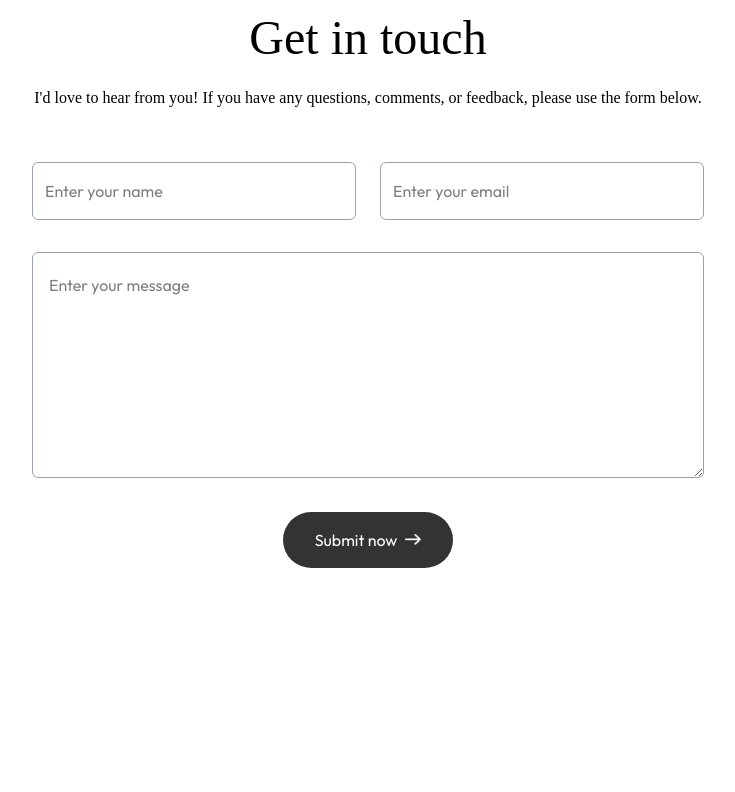
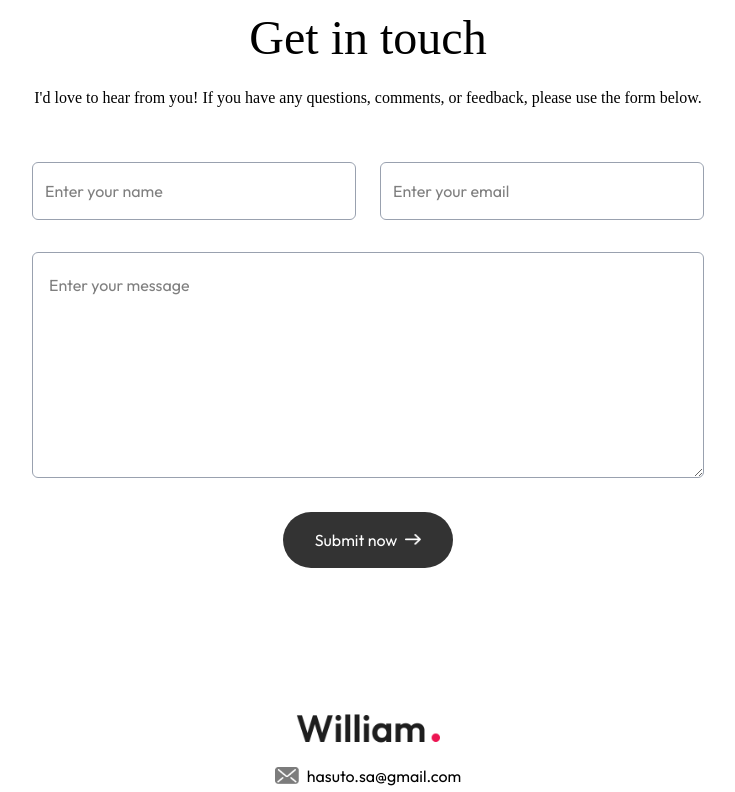
Before and after one commit to HasutoSasaki/my-portfolio, a Next.js app: page / in a window 1280 px wide. Shown: the part 2981-3773 px from the top of the page, without its empty margins (272-1007 px from the left). Before the commit the page ends 3605 px from the top, so only its background shows below. Built offline with nearby package versions, Linux system fonts and the light colour scheme; a web font is replaced by a local one.

Commit message:
feat: Add Footer component with logo and email icon.

```diff
--- /dev/null
+++ b/app/components/Footer.tsx
@@ -0,0 +1,20 @@
+import { assets } from '@/assets/assets'
+import Image from 'next/image'
+import React from 'react'
+
+const Footer = () => {
+    return (
+        <div className='mt-20'>
+            <div className='text-center'>
+                <Image src={assets.logo} alt='' className='w-36 mx-auto mb-2' />
+
+                <div className='w-max flex items-center gap-2 mx-auto'>
+                    <Image src={assets.mailIcon} alt='' className='w-6' />
+                    hasuto.sa@gmail.com
+                </div>
+            </div>
+        </div>
+    )
+}
+
+export default Footer
--- a/app/page.tsx
+++ b/app/page.tsx
@@ -5,6 +5,7 @@ import About from "./components/About";
 import Services from "./components/Services";
 import Work from "./components/Work";
 import Contact from "./components/Contact";
+import Footer from "./components/Footer";
 
 export default function Home() {
   return (
@@ -15,6 +16,7 @@ export default function Home() {
       <Services />
       <Work />
       <Contact />
+      <Footer />
     </>
   );
 }
```
Also changed, not shown: assets/assets.ts (+6 -1 lines).
